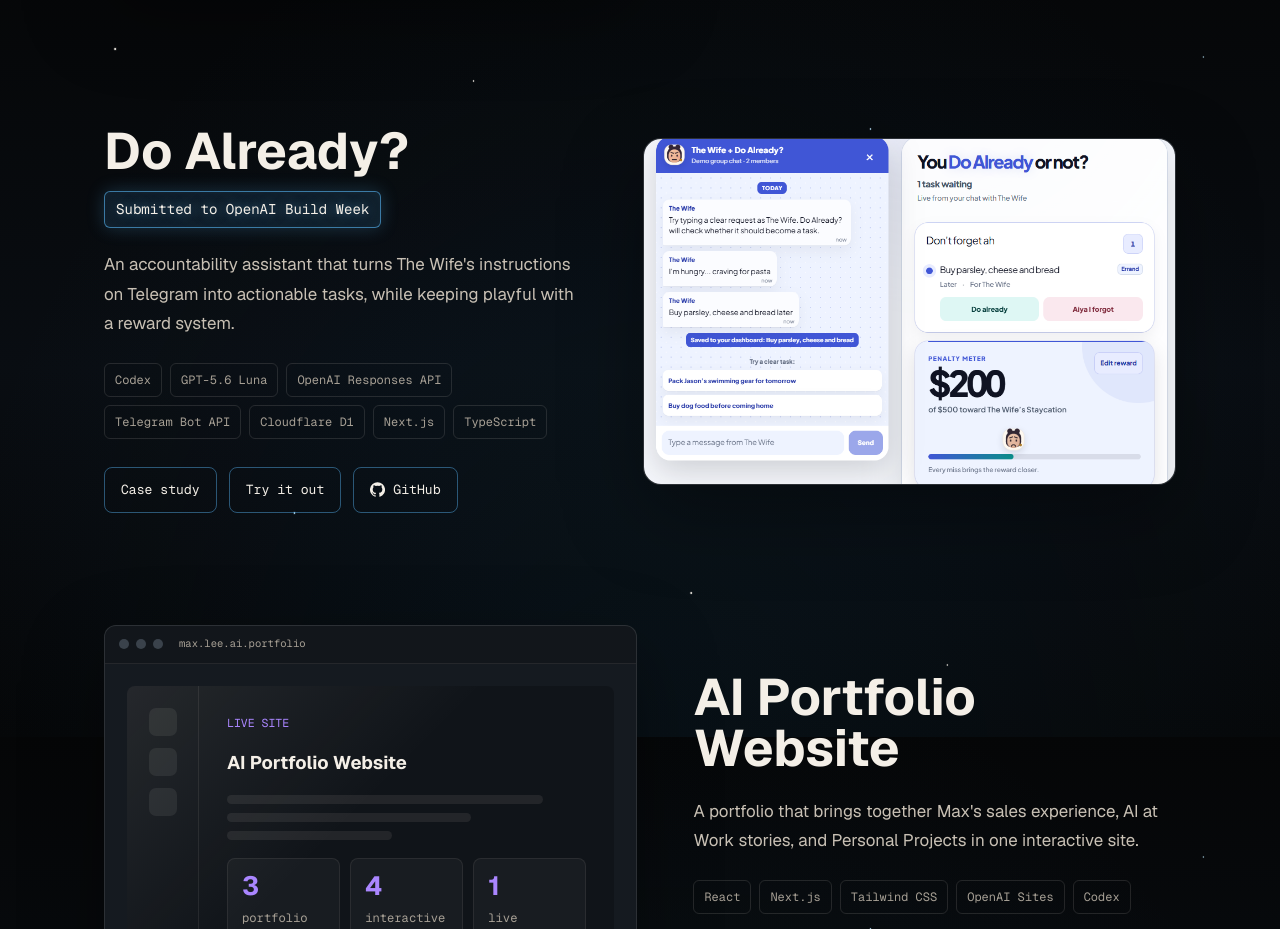
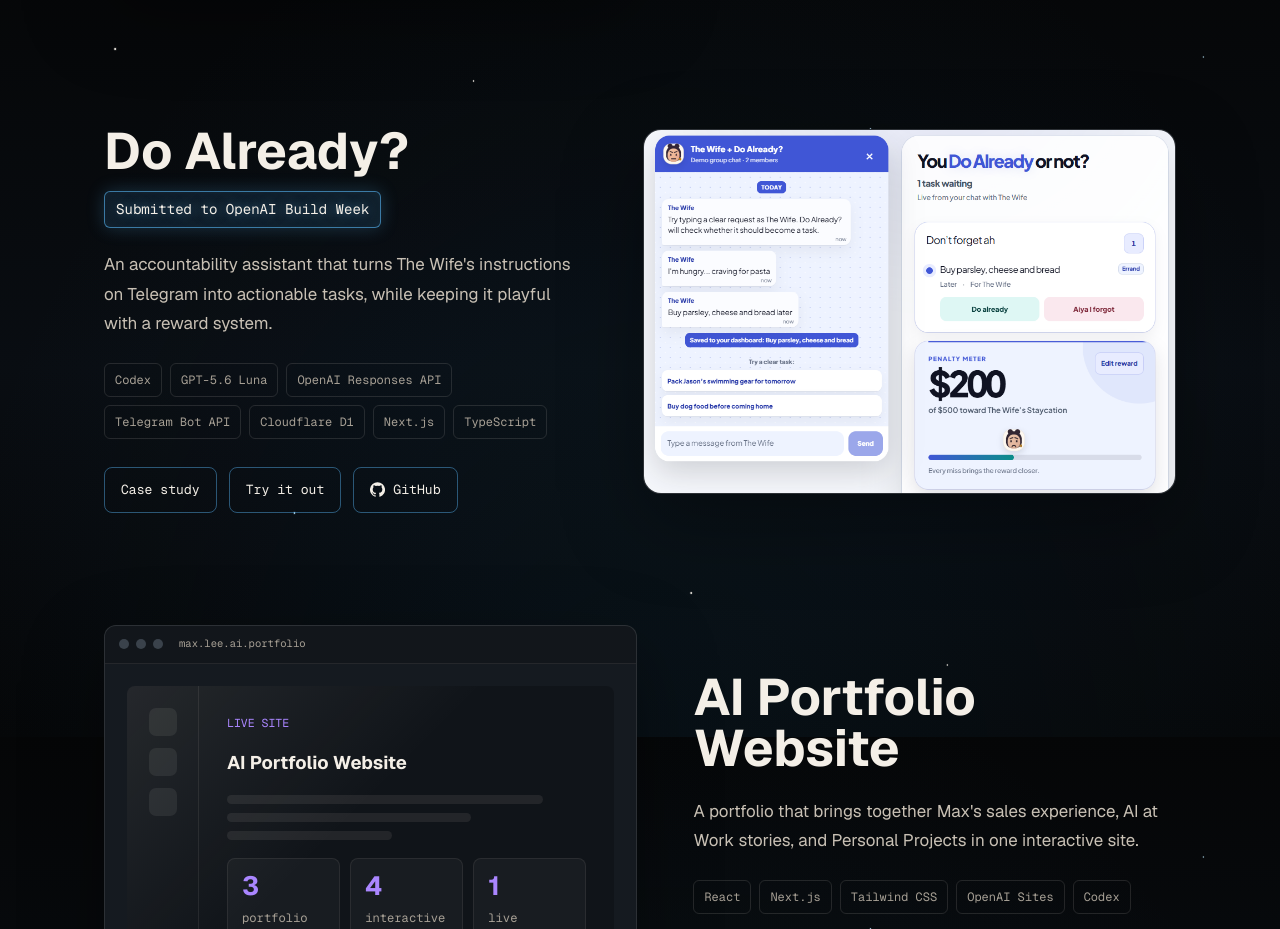
Before and after one commit to maxleesianyi/max-lee-ai-portfolio-website, a Next.js app: page /projects in a window 1280 px wide. Shown: the part 863-1792 px from the top of the page. Built offline with nearby package versions, Linux system fonts and the light colour scheme.

Commit message:
Refine Do Already card copy and framing

```diff
--- a/app/globals.css
+++ b/app/globals.css
@@ -926,6 +926,7 @@
 }
 
 .project-image-frame--do-already {
+  aspect-ratio: 960 / 656;
   border-radius: 18px;
 }
 
--- a/content/site.json
+++ b/content/site.json
@@ -333,7 +333,7 @@
       "kicker": "Submitted to OpenAI Build Week",
       "kickerUrl": "https://devpost.com/software/placeholder-for-now-th2j86",
       "status": "Live demo",
-      "summary": "An accountability assistant that turns The Wife's instructions on Telegram into actionable tasks, while keeping playful with a reward system.",
+      "summary": "An accountability assistant that turns The Wife's instructions on Telegram into actionable tasks, while keeping it playful with a reward system.",
       "galleryDescription": "A playful mobile-first dashboard for keeping promises made at home.",
       "imageUrl": "/projects/do-already.png",
       "description": [
```
Also changed, not shown: 1 other file (tests, documents, lock files or other folders).
